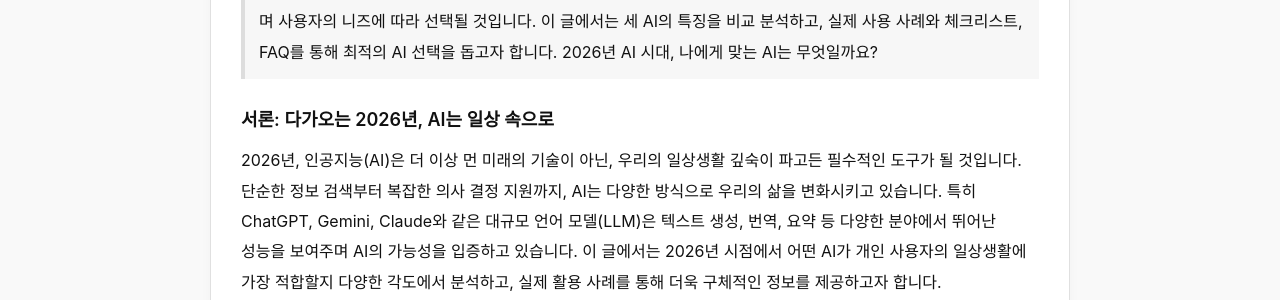
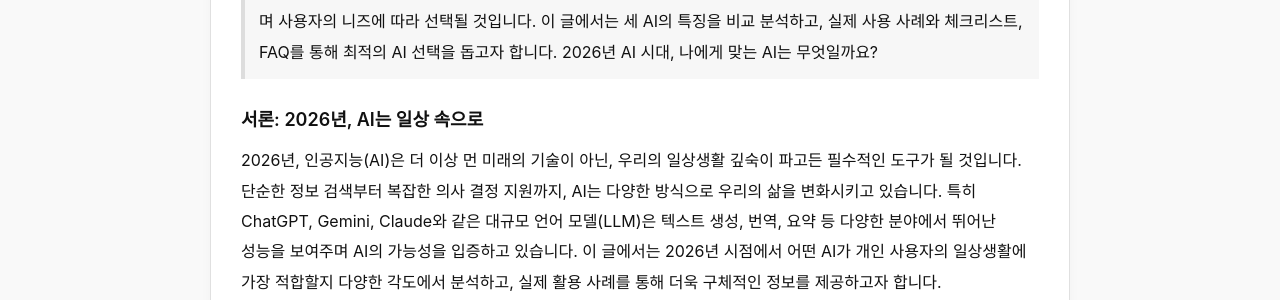
Before and after one commit to ilovegkd/ilovegkd.github.io, a Jekyll site: the page built from _posts/2026-02-09-post-8677.md, in a window 1280 px wide and 900 px high. Shown: the part 256-556 px from the top of the window. Built offline with Jekyll 4.4.1, drawn with Linux system fonts in a browser that asks for light colours.

Commit message:
Update 2026-02-09-post-8677.md

```diff
--- a/_posts/2026-02-09-post-8677.md
+++ b/_posts/2026-02-09-post-8677.md
@@ -44,7 +44,7 @@
 2026년, 일상 속 AI 사용은 더욱 깊숙이 자리 잡을 것입니다. ChatGPT, Gemini, Claude는 각기 다른 강점을 지니며 사용자의 니즈에 따라 선택될 것입니다. 이 글에서는 세 AI의 특징을 비교 분석하고, 실제 사용 사례와 체크리스트, FAQ를 통해 최적의 AI 선택을 돕고자 합니다. 2026년 AI 시대, 나에게 맞는 AI는 무엇일까요?
 </blockquote>
 
-<h2>서론: 다가오는 2026년, AI는 일상 속으로</h2>
+<h2>서론: 2026년, AI는 일상 속으로</h2>
 <p>2026년, 인공지능(AI)은 더 이상 먼 미래의 기술이 아닌, 우리의 일상생활 깊숙이 파고든 필수적인 도구가 될 것입니다. 단순한 정보 검색부터 복잡한 의사 결정 지원까지, AI는 다양한 방식으로 우리의 삶을 변화시키고 있습니다. 특히 ChatGPT, Gemini, Claude와 같은 대규모 언어 모델(LLM)은 텍스트 생성, 번역, 요약 등 다양한 분야에서 뛰어난 성능을 보여주며 AI의 가능성을 입증하고 있습니다. 이 글에서는 2026년 시점에서 어떤 AI가 개인 사용자의 일상생활에 가장 적합할지 다양한 각도에서 분석하고, 실제 활용 사례를 통해 더욱 구체적인 정보를 제공하고자 합니다.</p>
 <h2>ChatGPT: 친근하고 다재다능한 AI 비서</h2>
 <p>ChatGPT는 OpenAI에서 개발한 대화형 AI 모델로, 뛰어난 자연어 처리 능력을 바탕으로 다양한 작업을 수행할 수 있습니다. 특히 사용자 친화적인 인터페이스와 풍부한 학습 데이터는 ChatGPT를 처음 접하는 사용자도 쉽게 사용할 수 있도록 돕습니다. 하지만 정보의 정확성 측면에서는 여전히 개선해야 할 부분이 존재하며, 민감한 정보 공유 시 주의가 필요합니다.</p>
```
